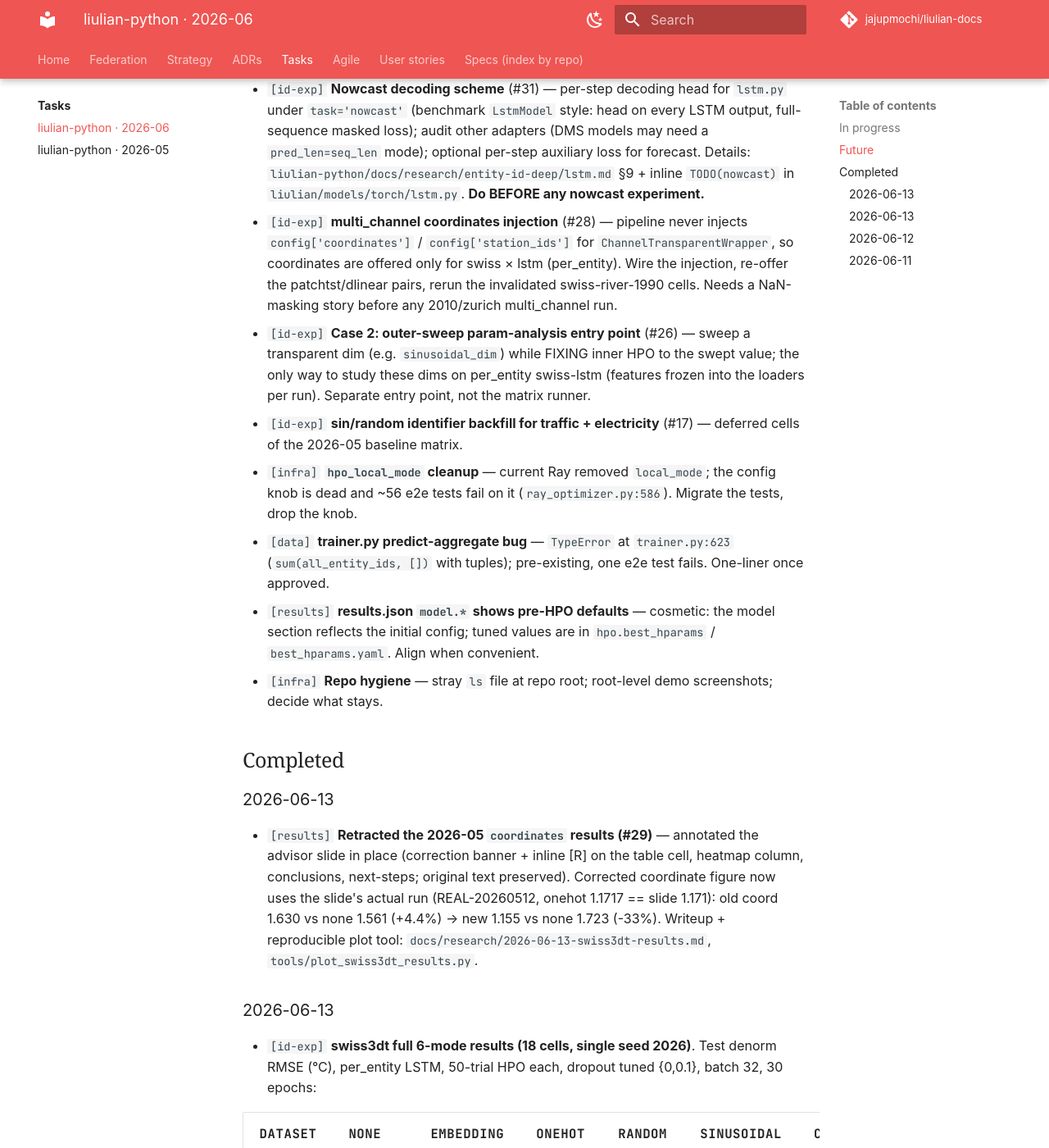
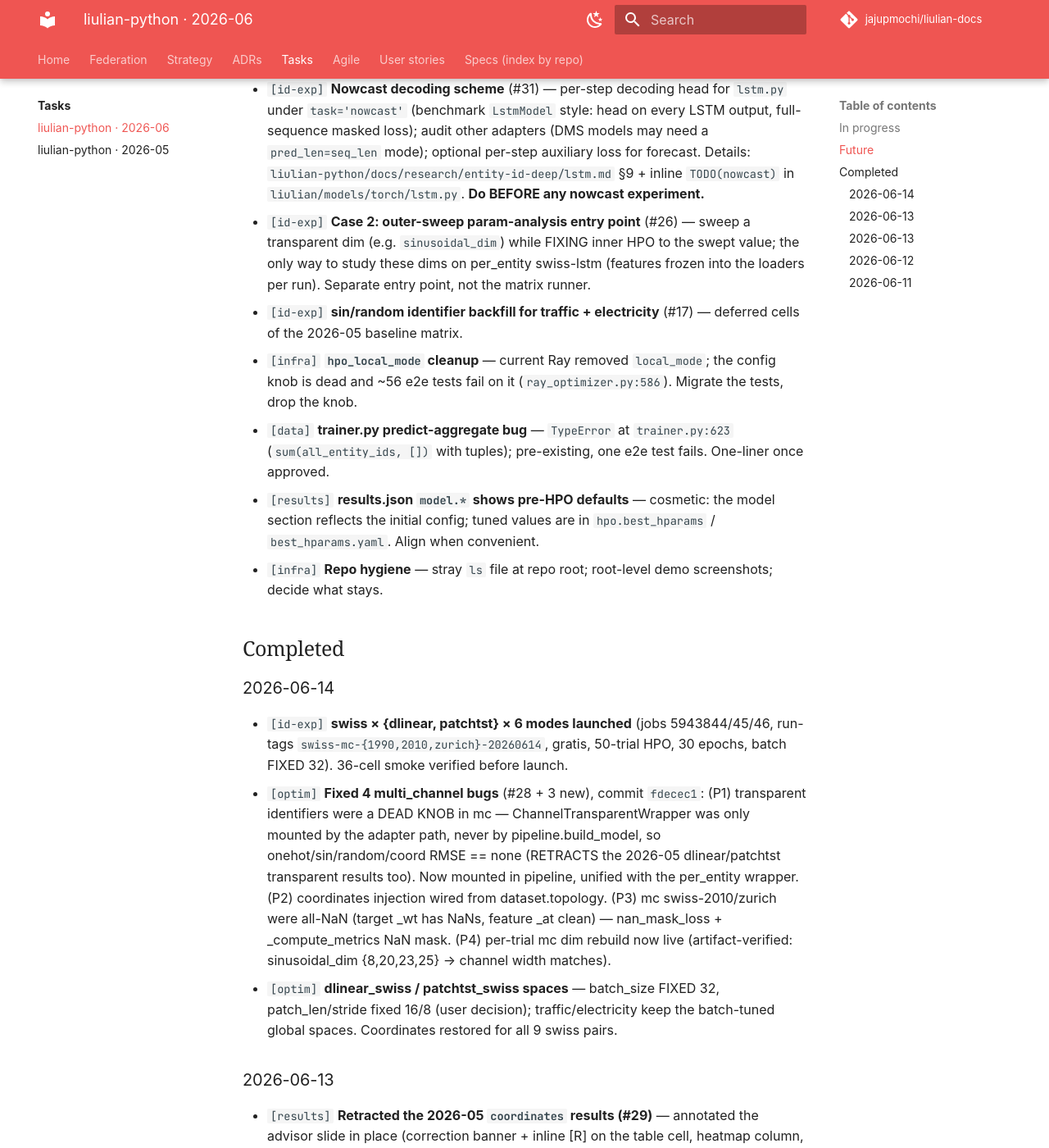
Before and after one commit to LIULIAN-AI/liulian-docs, an MkDocs documentation site: the page built from docs/tasks/liulian-python/2026-06.md, in a window 1280 px wide and 1400 px high, scrolled down 508 px. Shown: the whole window at 82% size. Built offline with MkDocs 1.6.1 and Material for MkDocs 9.7.7, drawn with Linux system fonts in a browser that asks for light colours; some web fonts are replaced; comment, search, counter and statistics services are not loaded.

Commit message:
docs(tasks): swiss mc dlinear/patchtst launched; 4 mc bugs fixed (#28 done)
Co-Authored-By: Claude Fable 5 <noreply@anthropic.com>

```diff
--- a/docs/tasks/liulian-python/2026-06.md
+++ b/docs/tasks/liulian-python/2026-06.md
@@ -22,12 +22,6 @@ IDs (`#N`) kept for traceability.
   `liulian-python/docs/research/entity-id-deep/lstm.md` §9 + inline
   `TODO(nowcast)` in `liulian/models/torch/lstm.py`.
   **Do BEFORE any nowcast experiment.**
-- `[id-exp]` **multi_channel coordinates injection** (#28) — pipeline
-  never injects `config['coordinates']` / `config['station_ids']` for
-  `ChannelTransparentWrapper`, so coordinates are offered only for
-  swiss × lstm (per_entity). Wire the injection, re-offer the
-  patchtst/dlinear pairs, rerun the invalidated swiss-river-1990 cells.
-  Needs a NaN-masking story before any 2010/zurich multi_channel run.
 - `[id-exp]` **Case 2: outer-sweep param-analysis entry point** (#26) —
   sweep a transparent dim (e.g. `sinusoidal_dim`) while FIXING inner HPO
   to the swept value; the only way to study these dims on per_entity
@@ -48,6 +42,26 @@ IDs (`#N`) kept for traceability.
   demo screenshots; decide what stays.
 
 ## Completed
+
+### 2026-06-14
+
+- `[id-exp]` **swiss × {dlinear, patchtst} × 6 modes launched** (jobs
+  5943844/45/46, run-tags `swiss-mc-{1990,2010,zurich}-20260614`, gratis,
+  50-trial HPO, 30 epochs, batch FIXED 32). 36-cell smoke verified before
+  launch.
+- `[optim]` **Fixed 4 multi_channel bugs** (#28 + 3 new), commit `fdecec1`:
+  (P1) transparent identifiers were a DEAD KNOB in mc — ChannelTransparentWrapper
+  was only mounted by the adapter path, never by pipeline.build_model, so
+  onehot/sin/random/coord RMSE == none (RETRACTS the 2026-05 dlinear/patchtst
+  transparent results too). Now mounted in pipeline, unified with the
+  per_entity wrapper. (P2) coordinates injection wired from dataset.topology.
+  (P3) mc swiss-2010/zurich were all-NaN (target _wt has NaNs, feature _at
+  clean) — nan_mask_loss + _compute_metrics NaN mask. (P4) per-trial mc dim
+  rebuild now live (artifact-verified: sinusoidal_dim {8,20,23,25} → channel
+  width matches).
+- `[optim]` **dlinear_swiss / patchtst_swiss spaces** — batch_size FIXED 32,
+  patch_len/stride fixed 16/8 (user decision); traffic/electricity keep the
+  batch-tuned global spaces. Coordinates restored for all 9 swiss pairs.
 
 ### 2026-06-13
 
```
